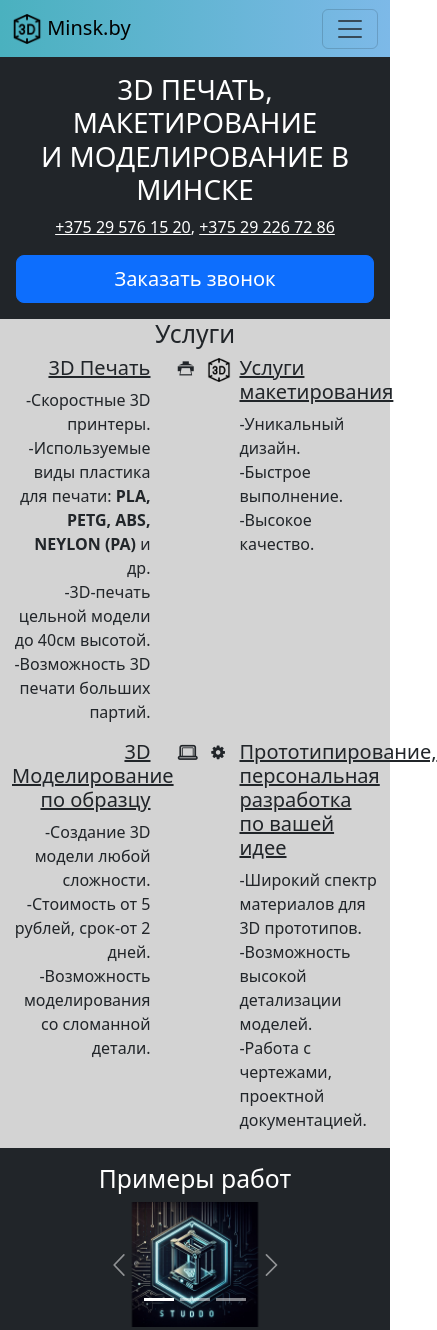
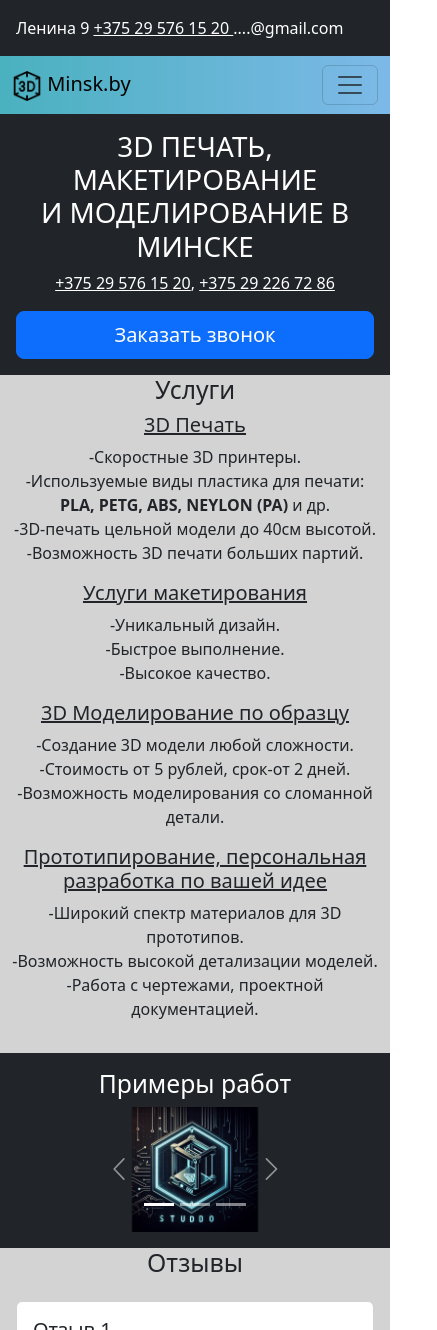
Before and after one commit to sislex/3dminsk, a plain HTML site: page index.html in a window 390 px wide. Shown: the top 1330 px of the page, 437 px wide, since content can reach past the window. Drawn offline with Linux system fonts and the light colour scheme.

Commit message:
Скрываются значки и выравнивается текст в разделе 'услуги' при переходе в мобильную версию + колонки занимают по 100% ширины окна. Навбар сворачивается в список на мобильных устройствах и сохраняет кнопки на панели в остальных режимах. На карте поставлена отметка ЛЕНИНА 9. Правая часть футера выравнена по правому краю. + В разделе услуги переделан макет теперь зачек + зависимый от него текст это один контейнер. Убрал все элементы стилей в css документ.

```diff
--- a/css/style.css
+++ b/css/style.css
@@ -24,3 +24,12 @@ header, footer {
 .d-services a {
     color: white;
 }
+
+#d-map {
+    width: 90%;
+    height: 300px;
+    border: 2;
+}
+.d-icon {
+    width: 30px;
+}
--- a/index.html
+++ b/index.html
@@ -13,10 +13,19 @@
     <link href="css/style.css" rel="stylesheet">
 </head>
 <body>
-<header class="navbar sticky-top">
+    <selection>
+        <div class="header-top-bar text-bg-dark p-3 d-services">
+                            <span>Ленина 9 </span>
+                                <a href="tel:+375295761520">+375 29 576 15 20
+                                </a>
+                            <span> ....@gmail.com</span>
+                        </div>
+                        <!--git commit -am "Скрываются значки и выравнивается текст в разделе 'услуги' при переходе в мобильную версию + колонки занимают по 100% ширины окна. Навбар сворачивается в список на мобильных устройствах и сохраняет кнопки на панели в остальных режимах. На карте поставлена отметка ЛЕНИНА 9. Правая часть футера выравнена по правому краю. + В разделе услуги переделан макет теперь зачек + зависимый от него текст это один контейнер. Убрал все элементы стилей в css документ.-->
+    </selection>
+<header class="navbar navbar-expand-lg bg-light sticky-top">
     <div class="container">
         <a class="navbar-brand" href="#">
-            <img src="img/icon.png" alt="3dMinsk" width="30" class="d-inline-block align-text-top"> Minsk.by
+            <img src="img/icon.png" alt="3dMinsk" class="d-icon" class="d-inline-block align-text-top"> Minsk.by
         </a>
         <button class="navbar-toggler" type="button" data-bs-toggle="collapse" data-bs-target="#navbarNavAltMarkup" aria-controls="navbarNavAltMarkup" aria-expanded="false" aria-label="Toggle navigation">
             <span class="navbar-toggler-icon"></span>
@@ -48,7 +57,9 @@
     <h2 class="text-center">Услуги</h2>
     <div class="container align-middle">
         <div class="row">
-            <div class="col-5 text-end pb-3">
+            <div class="container col-sm-6 col-12">
+                <div class="row">
+                    <div class="col-12 col-sm-10 text-center text-sm-end pb-3">
                         <a href="#d-order" class="link-dark">
                             <h5>3D Печать</h5>
                         </a>
@@ -57,17 +68,22 @@
                         -3D-печать цельной модели до 40см высотой.<br>
                         -Возможность 3D печати больших партий.
                     </div>
-            <div class="col-1">
+                    <div class="col-2 d-none d-sm-block">
                         <a href="#d-order" class="link-dark">
                             <i class="icon-print-1"></i>
                         </a>
                     </div>
-            <div class="col-1 text-end">
+                </div>
+            </div>
+        <!--правая часть-->
+            <div class="container col-12 col-sm-6">
+                <div class="row">
+                    <div class="col-2 text-end d-none d-sm-block">
                         <a href="#d-order" class="link-dark">
-                    <img width="24px" src="img/icon.png" alt="logo" class="img_fluid ">
+                            <img class="d-icon" src="img/icon.png" alt="logo" class="img_fluid ">
                         </a>
                     </div>
-            <div class="col-5 pb-3">
+                    <div class="col-sm-10 col-12 pb-3 text-center text-sm-start">
                         <a href="#d-order" class="link-dark">
                             <h5>Услуги макетирования</h5>
                         </a>
@@ -76,9 +92,13 @@
                         -Высокое качество.
                     </div>
                 </div>
-
+            </div>
+        </div>
+<!-- вторая часть услуг-->
         <div class="row">
-            <div class="col-5 text-end">
+            <div class="container col-sm-6 col-12 ">
+                <div class="row">
+                    <div class="col-sm-10 col-12 text-center text-sm-end pb-3">
                         <a href="#d-order" class="link-dark">
                             <h5>3D Моделирование по образцу</h5>
                         </a>
@@ -86,23 +106,30 @@
                         -Стоимость от 5 рублей, срок-от 2 дней.<br>
                         -Возможность моделирования со сломанной детали.
                     </div>
-            <div class="col-1">
+                    <div class="col-2 d-none d-sm-block">
                         <a href="#d-order" class="link-dark">
                             <i class="icon-laptop"></i>
                         </a>
                     </div>
-            <div class="col-1 text-end ">
+                </div>
+            </div>
+<!--правая часть-->
+            <div class="container col-sm-6 col-12 ">
+                <div class="row">
+                    <div class="col-2 text-end d-none d-sm-block">
                         <a href="#d-order" class="link-dark">
                             <i class="icon-cog"></i>
                         </a>
                     </div>
-            <div class="col-5">
+                    <div class="col-sm-10 col-12 text-center text-sm-start  pb-3">
                         <a href="#d-order" class="link-dark">
                             <h5>Прототипирование, персональная разработка по вашей идее</h5>
                         </a>
                         -Широкий спектр материалов для 3D прототипов.<br>
                         -Возможность высокой детализации моделей.<br>
                         -Работа с чертежами, проектной документацией.
+                    </div>
+                </div>
             </div>
         </div>
     </div>
@@ -201,23 +228,25 @@
     </div>
     <div class="row">
         <div class="col-12 text-center">
-            <iframe src="https://www.google.com/maps/embed?pb=!1m14!1m12!1m3!1d146.92395771699108!2d27.560353383729534!3d53.900055050004575!2m3!1f0!2f0!3f0!3m2!1i1024!2i768!4f13.1!5e0!3m2!1sru!2sby!4v1699201489899!5m2!1sru!2sby" width="70%" height="300" style="border:0;" allowfullscreen="" loading="lazy" referrerpolicy="no-referrer-when-downgrade"></iframe>
+            <iframe id="d-map" src="https://www.google.com/maps/embed?pb=!1m18!1m12!1m3!1d2350.782225045106!2d27.557828076765688!3d53.90007457245514!2m3!1f0!2f0!3f0!3m2!1i1024!2i768!4f13.1!3m3!1m2!1s0x46dbcfc183223f6f%3A0xd7bd78cdad289faa!2z0YPQu9C40YbQsCDQm9C10L3QuNC90LAgOSwg0JzQuNC90YHQug!5e0!3m2!1sru!2sby!4v1699784995606!5m2!1sru!2sby" allowfullscreen="" loading="lazy" referrerpolicy="no-referrer-when-downgrade"></iframe>
         </div>
     </div>
 </section>
 <footer id="footer" class="footer">
-    <div class="container width-100">
+    <div class="container">
         <div class="row">
-            <div class="col-sm-10 text-left">
+            <div class="col-sm-6 text-left pb-3">
                 <h3>Контакты:</h3>
                 Life: +375 29 226 72 86<br>
                 MТС: +375 29 576 15 20
                 <br> E-mail: 3D@mail.ru
-                <br> Адрес: г.Минск, ул.Ленина, д.9.
+                <br> Адрес: Республика Беларусь, г.Минск, ул.Ленина д.9
+                <br> Пн-Пт 09.00-16.00
             </div>
-            <div class="col-sm-2 text-right">
-                <p>Продажа и печать 3D моделей.</p>
-                <p>Моделирование под заказ</p>
+            <div class="col-sm-6 text-sm-end">
+                Продажа и печать 3D моделей.<br>
+                Моделирование под заказ.<br>
+                © 2023 3dMinsk.by
             </div>
         </div>
     </div>
```
Lines whose indentation alone changed are shown as unchanged.
